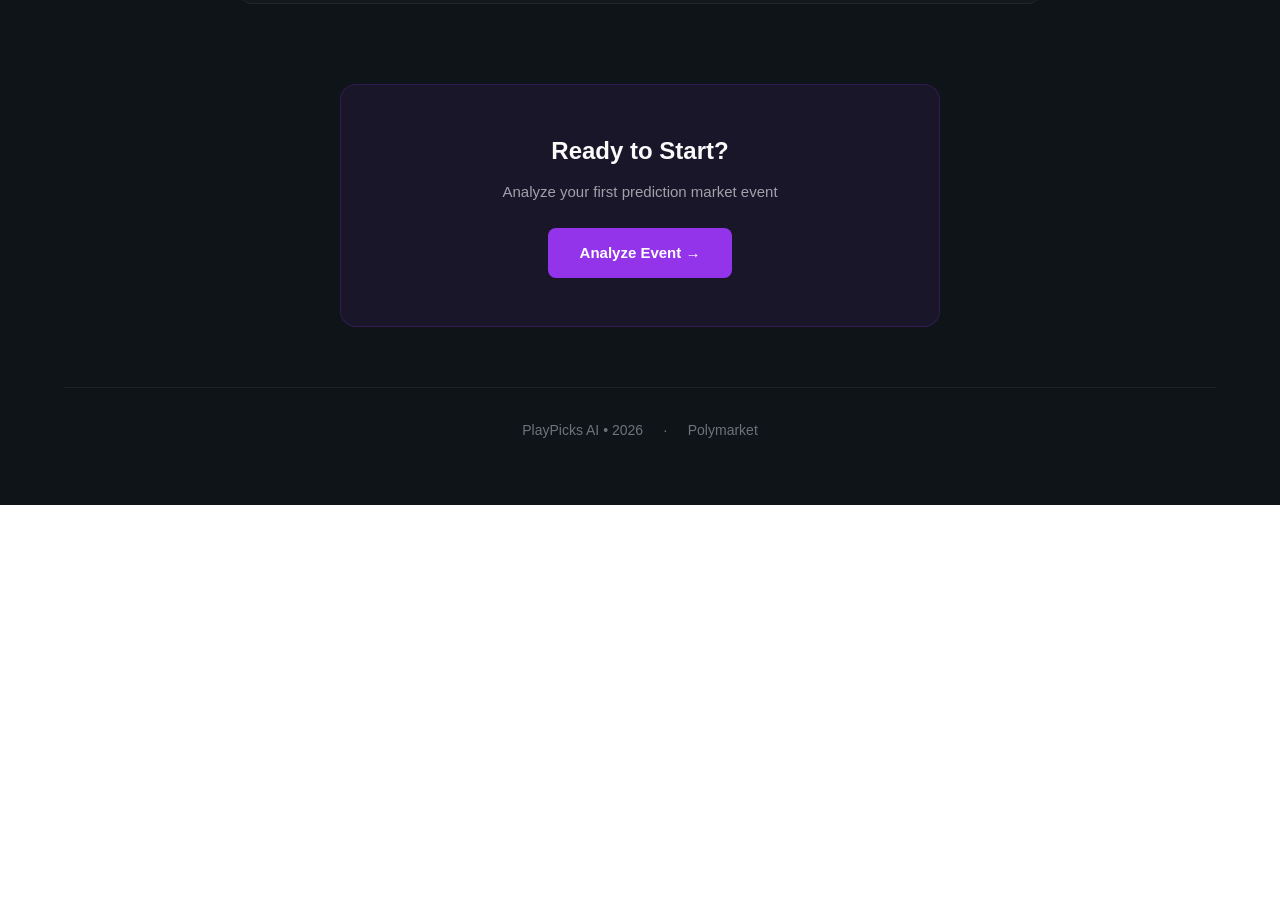
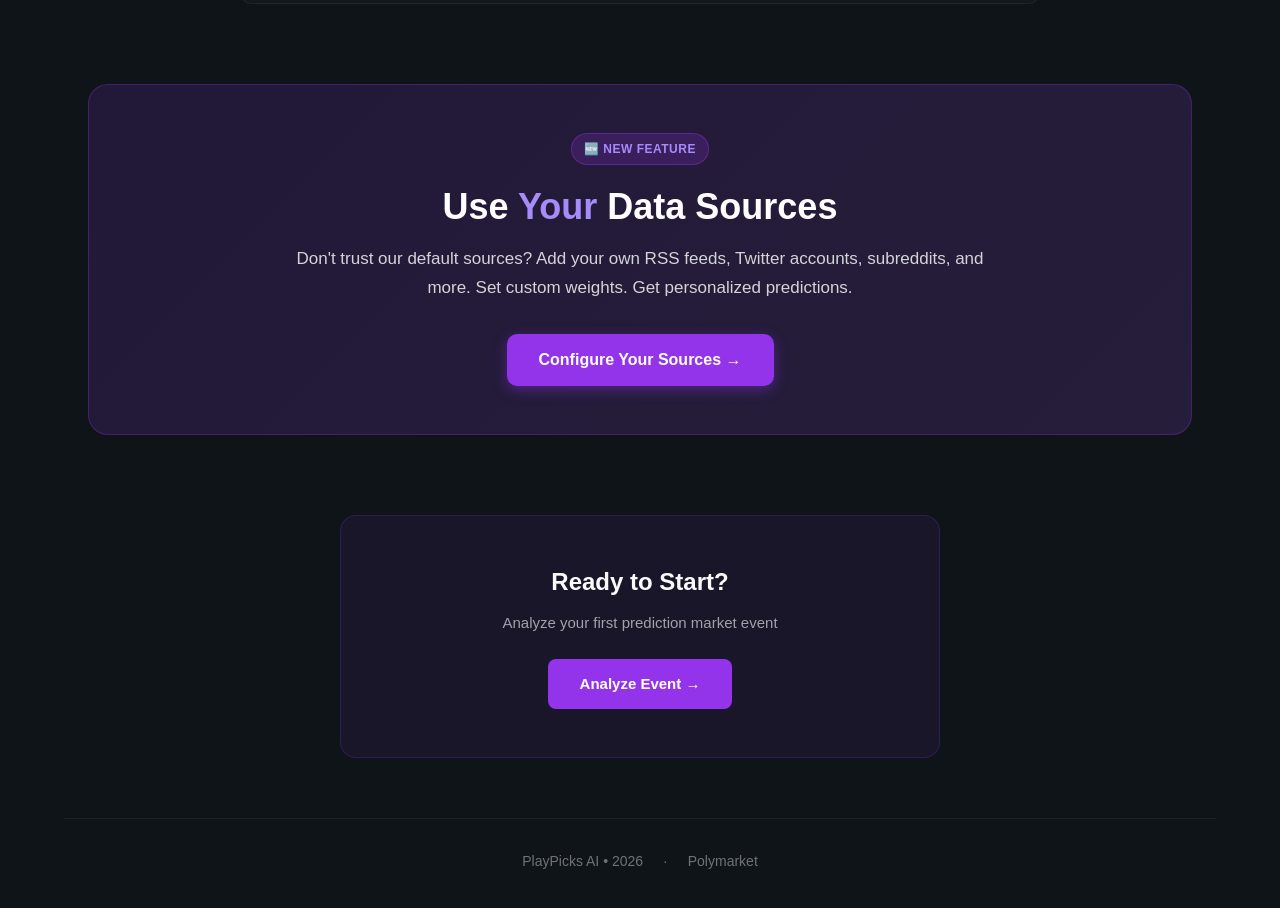
Before and after one commit to anujagadde18/tradedna, a Next.js app: page / in a window 1280 px wide. Shown: the part 1136-2044 px from the top of the page. Before the commit the page ends 1641 px from the top, so only its background shows below. Built offline with nearby package versions, Linux system fonts and the light colour scheme.

Commit message:
Update page.tsx

```diff
--- a/app/page.tsx
+++ b/app/page.tsx
@@ -21,21 +21,41 @@ function HomeContent() {
 
   return (
     <main style={{ minHeight: "100vh", background: "#0f1419", color: "#fff" }}>
-
       {/* Simple Nav */}
-      <nav style={{
+      <nav
+        style={{
           borderBottom: "1px solid rgba(255,255,255,0.06)",
           padding: "16px 0",
           background: "rgba(15,20,25,0.95)",
           backdropFilter: "blur(8px)",
           position: "sticky",
           top: 0,
-        zIndex: 100
-      }}>
-        <div style={{ maxWidth: 1200, margin: "0 auto", padding: "0 24px", display: "flex", justifyContent: "space-between", alignItems: "center" }}>
+          zIndex: 100,
+        }}
+      >
+        <div
+          style={{
+            maxWidth: 1200,
+            margin: "0 auto",
+            padding: "0 24px",
+            display: "flex",
+            justifyContent: "space-between",
+            alignItems: "center",
+          }}
+        >
           <div style={{ fontSize: 18, fontWeight: 800 }}>PlayPicks AI</div>
           <div style={{ display: "flex", gap: 20, alignItems: "center" }}>
-            <a href="/profile" style={{ color: "#9ca3af", fontSize: 14, textDecoration: "none", fontWeight: 500 }}>Profile</a>
+            <a
+              href="/profile"
+              style={{
+                color: "#9ca3af",
+                fontSize: 14,
+                textDecoration: "none",
+                fontWeight: 500,
+              }}
+            >
+              Profile
+            </a>
             <button
               onClick={() => router.push("/event")}
               style={{
@@ -46,7 +66,7 @@ function HomeContent() {
                 color: "#fff",
                 fontSize: 14,
                 fontWeight: 600,
-                cursor: "pointer"
+                cursor: "pointer",
               }}
             >
               Analyze Event
@@ -56,10 +76,10 @@ function HomeContent() {
       </nav>
 
       <div style={{ maxWidth: 1200, margin: "0 auto", padding: "64px 24px" }}>
-
         {/* Hero - Clean & Simple */}
         <div style={{ textAlign: "center", maxWidth: 680, margin: "0 auto 80px" }}>
-          <div style={{
+          <div
+            style={{
               display: "inline-block",
               padding: "4px 12px",
               borderRadius: 6,
@@ -69,29 +89,35 @@ function HomeContent() {
               color: "#a78bfa",
               marginBottom: 24,
               textTransform: "uppercase",
-            letterSpacing: "1px"
-          }}>
+              letterSpacing: "1px",
+            }}
+          >
             Powered by TradeDNA™
           </div>
 
-          <h1 style={{
+          <h1
+            style={{
               fontSize: 52,
               fontWeight: 900,
               lineHeight: 1.1,
               marginBottom: 20,
               letterSpacing: "-1.2px",
-            color: "#fafafa"
-          }}>
+              color: "#fafafa",
+            }}
+          >
             Make Smarter Predictions
           </h1>
 
-          <p style={{
+          <p
+            style={{
               fontSize: 19,
               color: "#a1a1aa",
               marginBottom: 36,
-            lineHeight: 1.6
-          }}>
-            Get clear YES or NO predictions backed by real data. No confusing charts. No complex metrics. Just clear answers.
+              lineHeight: 1.6,
+            }}
+          >
+            Get clear YES or NO predictions backed by real data. No confusing charts.
+            No complex metrics. Just clear answers.
           </p>
 
           <button
@@ -105,7 +131,7 @@ function HomeContent() {
               fontSize: 17,
               fontWeight: 700,
               cursor: "pointer",
-              boxShadow: "0 4px 14px rgba(147,51,234,0.4)"
+              boxShadow: "0 4px 14px rgba(147,51,234,0.4)",
             }}
           >
             Analyze Your Event →
@@ -115,10 +141,29 @@ function HomeContent() {
         {/* Quick Examples */}
         {quickEvents.length > 0 && (
           <div style={{ marginBottom: 64 }}>
-            <div style={{ fontSize: 13, color: "#71717a", marginBottom: 16, textTransform: "uppercase", letterSpacing: "1px", fontWeight: 600, textAlign: "center" }}>
+            <div
+              style={{
+                fontSize: 13,
+                color: "#71717a",
+                marginBottom: 16,
+                textTransform: "uppercase",
+                letterSpacing: "1px",
+                fontWeight: 600,
+                textAlign: "center",
+              }}
+            >
               Try These Examples
             </div>
-            <div style={{ display: "grid", gridTemplateColumns: "repeat(auto-fit, minmax(280px, 1fr))", gap: 14, maxWidth: 900, margin: "0 auto" }}>
+
+            <div
+              style={{
+                display: "grid",
+                gridTemplateColumns: "repeat(auto-fit, minmax(280px, 1fr))",
+                gap: 14,
+                maxWidth: 900,
+                margin: "0 auto",
+              }}
+            >
               {quickEvents.map((event, i) => (
                 <button
                   key={i}
@@ -141,12 +186,18 @@ function HomeContent() {
                     e.currentTarget.style.borderColor = "rgba(255,255,255,0.08)";
                   }}
                 >
-                  <div style={{ fontSize: 15, fontWeight: 600, color: "#e4e4e7", lineHeight: 1.4, marginBottom: 8 }}>
+                  <div
+                    style={{
+                      fontSize: 15,
+                      fontWeight: 600,
+                      color: "#e4e4e7",
+                      lineHeight: 1.4,
+                      marginBottom: 8,
+                    }}
+                  >
                     {event}
                   </div>
-                  <div style={{ fontSize: 13, color: "#71717a" }}>
-                    Click to analyze
-                  </div>
+                  <div style={{ fontSize: 13, color: "#71717a" }}>Click to analyze</div>
                 </button>
               ))}
             </div>
@@ -160,12 +211,18 @@ function HomeContent() {
               <h2 style={{ fontSize: 28, fontWeight: 800, marginBottom: 8, color: "#fafafa" }}>
                 Recently Analyzed
               </h2>
-              <p style={{ fontSize: 15, color: "#9ca3af" }}>
-                See what others are researching
-              </p>
+              <p style={{ fontSize: 15, color: "#9ca3af" }}>See what others are researching</p>
             </div>
 
-            <div style={{ display: "grid", gridTemplateColumns: "repeat(auto-fit, minmax(300px, 1fr))", gap: 14, maxWidth: 1000, margin: "0 auto" }}>
+            <div
+              style={{
+                display: "grid",
+                gridTemplateColumns: "repeat(auto-fit, minmax(300px, 1fr))",
+                gap: 14,
+                maxWidth: 1000,
+                margin: "0 auto",
+              }}
+            >
               {popularEvents.map((event, i) => (
                 <button
                   key={i}
@@ -188,12 +245,23 @@ function HomeContent() {
                     e.currentTarget.style.borderColor = "rgba(255,255,255,0.06)";
                   }}
                 >
-                  <div style={{ fontSize: 14, fontWeight: 600, color: "#e4e4e7", lineHeight: 1.4, marginBottom: 10 }}>
+                  <div
+                    style={{
+                      fontSize: 14,
+                      fontWeight: 600,
+                      color: "#e4e4e7",
+                      lineHeight: 1.4,
+                      marginBottom: 10,
+                    }}
+                  >
                     {event.event}
                   </div>
+
                   <div style={{ display: "flex", justifyContent: "space-between", fontSize: 12, color: "#71717a" }}>
                     <span>{event.category}</span>
-                    <span>{event.count} {event.count === 1 ? 'analysis' : 'analyses'}</span>
+                    <span>
+                      {event.count} {event.count === 1 ? "analysis" : "analyses"}
+                    </span>
                   </div>
                 </button>
               ))}
@@ -201,46 +269,93 @@ function HomeContent() {
           </div>
         )}
 
-        {/* Simple Benefits */}
+        {/* How It Works */}
         <div style={{ marginBottom: 80, maxWidth: 800, margin: "0 auto 80px" }}>
           <div style={{ textAlign: "center", marginBottom: 40 }}>
             <h2 style={{ fontSize: 28, fontWeight: 800, marginBottom: 8, color: "#fafafa" }}>
               How It Works
             </h2>
-            <p style={{ fontSize: 15, color: "#9ca3af" }}>
-              Three simple steps to better predictions
-            </p>
+            <p style={{ fontSize: 15, color: "#9ca3af" }}>Three simple steps to better predictions</p>
           </div>
 
           <div style={{ display: "grid", gap: 20 }}>
-            <StepCard
-              number="1"
-              title="Enter Your Question"
-              desc="Type any prediction market question or paste a Polymarket link"
-            />
-            <StepCard
-              number="2"
-              title="Get Clear Answer"
-              desc="See YES or NO with confidence percentage. No jargon."
-            />
-            <StepCard
-              number="3"
-              title="Make Your Decision"
-              desc="Trade on Polymarket with confidence or wait for better signals"
-            />
+            <StepCard number="1" title="Enter Your Question" desc="Type any prediction market question or paste a Polymarket link" />
+            <StepCard number="2" title="Get Clear Answer" desc="See YES or NO with confidence percentage. No jargon." />
+            <StepCard number="3" title="Make Your Decision" desc="Trade on Polymarket with confidence or wait for better signals" />
+          </div>
+        </div>
+
+        {/* Custom Sources Feature Highlight */}
+        <div style={{ maxWidth: 1200, margin: "80px auto", padding: "0 24px" }}>
+          <div
+            style={{
+              padding: "48px 40px",
+              borderRadius: 20,
+              background:
+                "linear-gradient(135deg, rgba(147,51,234,0.15) 0%, rgba(168,85,247,0.15) 100%)",
+              border: "1px solid rgba(147,51,234,0.3)",
+            }}
+          >
+            <div style={{ maxWidth: 700, margin: "0 auto", textAlign: "center" }}>
+              <div
+                style={{
+                  display: "inline-block",
+                  padding: "6px 12px",
+                  borderRadius: 20,
+                  background: "rgba(147,51,234,0.2)",
+                  border: "1px solid rgba(147,51,234,0.4)",
+                  fontSize: 12,
+                  fontWeight: 700,
+                  color: "#a78bfa",
+                  marginBottom: 20,
+                  textTransform: "uppercase",
+                  letterSpacing: "0.5px",
+                }}
+              >
+                🆕 New Feature
+              </div>
+
+              <h2 style={{ fontSize: 36, fontWeight: 900, margin: "0 0 16px 0", lineHeight: 1.2 }}>
+                Use <span style={{ color: "#a78bfa" }}>Your</span> Data Sources
+              </h2>
+
+              <p style={{ fontSize: 17, color: "#d4d4d8", lineHeight: 1.7, marginBottom: 32 }}>
+                Don't trust our default sources? Add your own RSS feeds, Twitter accounts, subreddits,
+                and more. Set custom weights. Get personalized predictions.
+              </p>
+
+              <a
+                href="/sources"
+                style={{
+                  display: "inline-block",
+                  padding: "14px 32px",
+                  borderRadius: 10,
+                  background: "#9333ea",
+                  color: "#fff",
+                  fontSize: 16,
+                  fontWeight: 700,
+                  textDecoration: "none",
+                  boxShadow: "0 4px 14px rgba(147,51,234,0.4)",
+                }}
+              >
+                Configure Your Sources →
+              </a>
+            </div>
           </div>
         </div>
 
         {/* CTA */}
-        <div style={{
+        <div
+          style={{
             padding: 48,
             borderRadius: 16,
             background: "rgba(147,51,234,0.08)",
             border: "1px solid rgba(147,51,234,0.2)",
             textAlign: "center",
             maxWidth: 600,
-          margin: "0 auto 60px"
-        }}>
+            margin: "0 auto 60px",
+          }}
+        >
           <h3 style={{ fontSize: 24, fontWeight: 800, marginBottom: 12, color: "#fafafa" }}>
             Ready to Start?
           </h3>
@@ -257,7 +372,7 @@ function HomeContent() {
               color: "#fff",
               fontSize: 15,
               fontWeight: 600,
-              cursor: "pointer"
+              cursor: "pointer",
             }}
           >
             Analyze Event →
@@ -265,7 +380,8 @@ function HomeContent() {
         </div>
 
         {/* Footer */}
-        <div style={{
+        <div
+          style={{
             paddingTop: 32,
             borderTop: "1px solid rgba(255,255,255,0.06)",
             display: "flex",
@@ -273,13 +389,20 @@ function HomeContent() {
             alignItems: "center",
             gap: 20,
             fontSize: 14,
-          color: "#71717a"
-        }}>
+            color: "#71717a",
+          }}
+        >
           <span>PlayPicks AI • 2026</span>
           <span>·</span>
-          <a href="https://polymarket.com" target="_blank" rel="noreferrer" style={{ color: "#71717a", textDecoration: "none" }}>Polymarket</a>
+          <a
+            href="https://polymarket.com"
+            target="_blank"
+            rel="noreferrer"
+            style={{ color: "#71717a", textDecoration: "none" }}
+          >
+            Polymarket
+          </a>
         </div>
-
       </div>
     </main>
   );
@@ -287,8 +410,18 @@ function HomeContent() {
 
 function StepCard({ number, title, desc }: { number: string; title: string; desc: string }) {
   return (
-    <div style={{ display: "flex", gap: 20, padding: 24, borderRadius: 12, background: "rgba(255,255,255,0.02)", border: "1px solid rgba(255,255,255,0.06)" }}>
-      <div style={{
+    <div
+      style={{
+        display: "flex",
+        gap: 20,
+        padding: 24,
+        borderRadius: 12,
+        background: "rgba(255,255,255,0.02)",
+        border: "1px solid rgba(255,255,255,0.06)",
+      }}
+    >
+      <div
+        style={{
           width: 40,
           height: 40,
           borderRadius: 8,
@@ -300,10 +433,12 @@ function StepCard({ number, title, desc }: { number: string; title: string; desc
           fontSize: 18,
           fontWeight: 800,
           color: "#a78bfa",
-        flexShrink: 0
-      }}>
+          flexShrink: 0,
+        }}
+      >
         {number}
       </div>
+
       <div>
         <h3 style={{ fontSize: 16, fontWeight: 700, marginBottom: 6, color: "#e4e4e7" }}>{title}</h3>
         <p style={{ fontSize: 14, color: "#9ca3af", margin: 0, lineHeight: 1.5 }}>{desc}</p>
```
Lines whose indentation alone changed are shown as unchanged.
